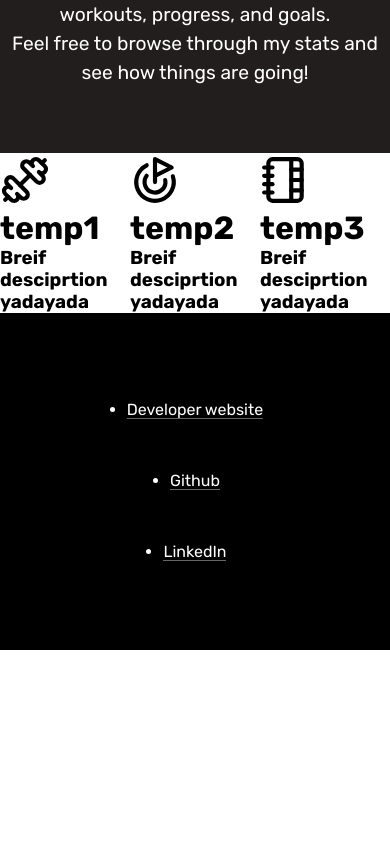
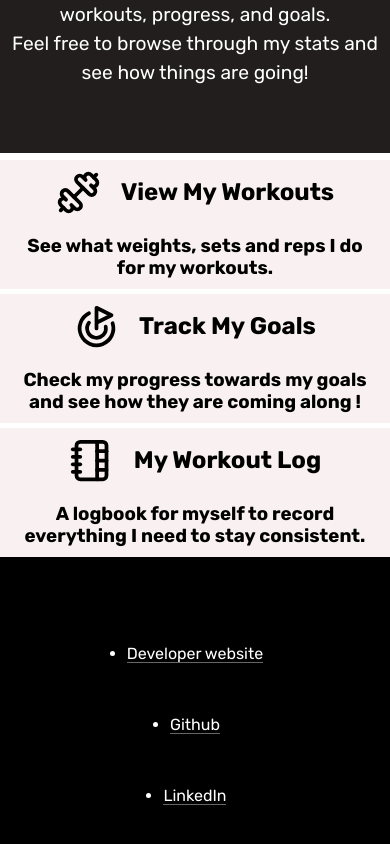
Before and after one commit to FrootNoot/FrootLog, a React (Create React App) app in the folder frontend/: page / in a window 390 px wide. Shown: the part 1027-1871 px from the top of the page. Before the commit the page ends 1677 px from the top, so only its background shows below. Built offline with nearby package versions, Linux system fonts and the light colour scheme.

Commit message:
description responsiveness

```diff
--- a/frontend/src/components/Home/Description.js
+++ b/frontend/src/components/Home/Description.js
@@ -7,23 +7,25 @@ function Description() {
 
   return (
     <div className={styles.descriptionContainer}>
+
+
       <div className={styles.descriptionItem}>
-        <Dumbbell className={styles.icon} size={50} color="black" />
-        <h1>temp1</h1>
-        <h3>Breif desciprtion yadayada</h3>
+        <Dumbbell className={styles.icon}  color="black" />
+        <h1>View My Workouts</h1>
+        <h3>See what weights, sets and reps I do for my workouts.</h3>
       </div>
+
+
       <div className={styles.descriptionItem}>
-        <Goal className={styles.icon} size={50} color="black" />
+        <Goal className={styles.icon}  color="black" />
+        <h1>Track My Goals</h1>
+        <h3>Check my progress towards my goals and see how they are coming along !</h3>
+      </div>
 
-        <h1>temp2</h1>
-        <h3>Breif desciprtion yadayada</h3>
-
-      </div>
       <div className={styles.descriptionItem}>
-        <NotebookTabs  className={styles.icon} size={50} color="black" />
-
-        <h1>temp3</h1>
-        <h3>Breif desciprtion yadayada</h3>
+        <NotebookTabs  className={styles.icon}  color="black" />
+        <h1>My Workout Log</h1>
+        <h3>A logbook for myself to record everything I need to stay consistent.</h3>
 
       </div>
     </div>
--- a/frontend/src/components/Home/Description.module.css
+++ b/frontend/src/components/Home/Description.module.css
@@ -1,5 +1,67 @@
 .descriptionContainer{
     display: flex;
     justify-content: space-evenly;
+    background-color: #f9f1f1;
+}
+
+.descriptionItem{
+    display:flex;
+    flex-direction: column;
+    align-items: center;
+    width: 33.33%;
+    border-left: 5px solid #fff;
+    padding-top: 20px;
+    gap:20px;
+    padding-left: 20px;
+    padding-right: 20px;
+}
+
+.descriptionItem h3{
+    text-align: center;
+}
+
+.descriptionItem h1{
+    font-size: clamp(1.5rem, 2.5vw, 2rem);
+}
+
+.icon{
+  width: 10vw;
+  height: 10vw;
+  min-width: 45px;
+  min-height: 45px;
+}
+
+
+@media screen and (max-width: 1000px) {
+    .descriptionContainer{
+        flex-direction: column;
+    }
+
+    .descriptionItem{
+        width: 100%;
+        border-left: none;
+        border-top: 5px solid #fff;
+        flex-direction: row;
+        padding-top: 10px;
+        padding-bottom: 10px;
+    }
+
+    .icon{
+        flex-basis: 1;
+        float: left;
+    }
+
+    .descriptionItem h1{
+        font-size: clamp(1.5rem, 5vw, 2rem);
+    }
+}
+
+
+@media screen and (max-width: 700px) {
+
+    .descriptionItem{
+        flex-wrap: wrap;
+        justify-content: center;
+    }
 
 }
```
